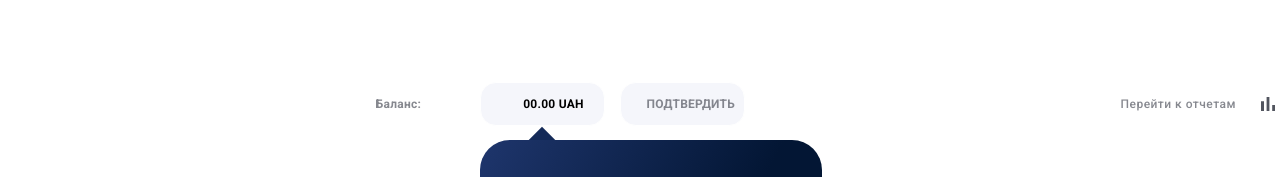
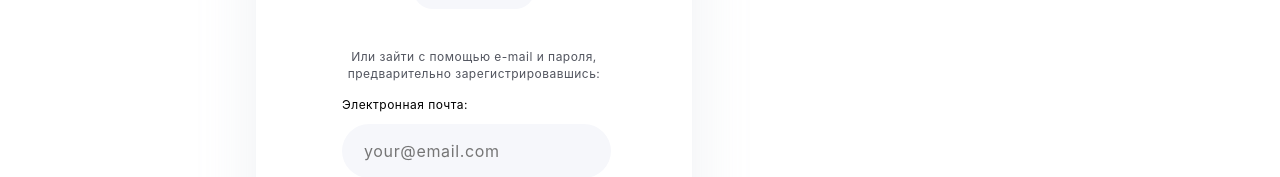
Before and after one commit to dzhafarovm/money-tracker, a React (Create React App) app: page / in a window 1280 px wide. Shown: the part 759-936 px from the top of the page. Built offline with nearby package versions, Linux system fonts and the light colour scheme.

Commit message:
update components

```diff
--- a/src/App.js
+++ b/src/App.js
@@ -1,5 +1,4 @@
 import { Routes, Route } from 'react-router-dom';
-// ///
 import { useDispatch, useSelector } from 'react-redux';
 import { useEffect } from 'react';
 import authSelectors from 'redux/auth/auth-selectors';
@@ -7,17 +6,16 @@ import authOperations from 'redux/auth/auth-operations';
 
 import Container from 'components/Container';
 import Header from 'components/Header';
-import Balance from 'components/Balance';
-
+// import Balance from 'components/Balance';
 import AuthPages from 'pages/AuthPages';
 import HomePage from 'pages/HomePage';
 import ExpensesPage from 'pages/ExpensesPage';
 import IncomePage from 'pages/IncomePage';
-import ReportPage from 'pages/ReportPage'
+import ReportPage from 'pages/ReportPage';
+
 import stylesBg from 'components/StylesBg/StylesBg.module.css';
 
 function App() {
-
   const dispatch = useDispatch();
   const isFetchingCurrentUser = useSelector(authSelectors.getIsFetchingCurrent);
   console.log(isFetchingCurrentUser);
@@ -27,9 +25,10 @@ function App() {
 
   return (
     <>
+      <Container>
         <Header />
-      <div className={stylesBg.mainBg}>
-        {/* <Container> */}
+        <div className={stylesBg.mainBg}></div>
+
         <Routes>
           <Route path="/" element={<AuthPages />} />
           <Route path="/signup" element={<AuthPages />} />
@@ -39,9 +38,9 @@ function App() {
           <Route path="/income" element={<IncomePage />} />
           <Route path="/report" element={<ReportPage />} />
         </Routes>
-          <Balance />
-        {/* </Container> */}
-      </div>
+
+        {/* <Balance /> */}
+      </Container>
     </>
   );
 }
--- a/src/components/AuthForm/AuthForm.jsx
+++ b/src/components/AuthForm/AuthForm.jsx
@@ -30,7 +30,7 @@ const AuthForm = () => {
       }}
     >
       {formik => {
-        const { errors, touched, validateForm, values, handleChange } = formik;
+        const { validateForm, values, handleChange } = formik;
 
         return (
           <div className={style.container}>
--- a/src/components/Header/UserMenu/UserMenu.jsx
+++ b/src/components/Header/UserMenu/UserMenu.jsx
@@ -11,6 +11,7 @@ const UserMenu = () => {
   const mobile = useBreakpoint(767);
 
   const showModal = () => setModal(prev => !prev);
+
   return (
     <>
       <div className={style.navHeader}>
```
Also changed, not shown: src/components/Modal/Modal.jsx (+7 -12 lines). Lines whose indentation alone changed are shown as unchanged.
